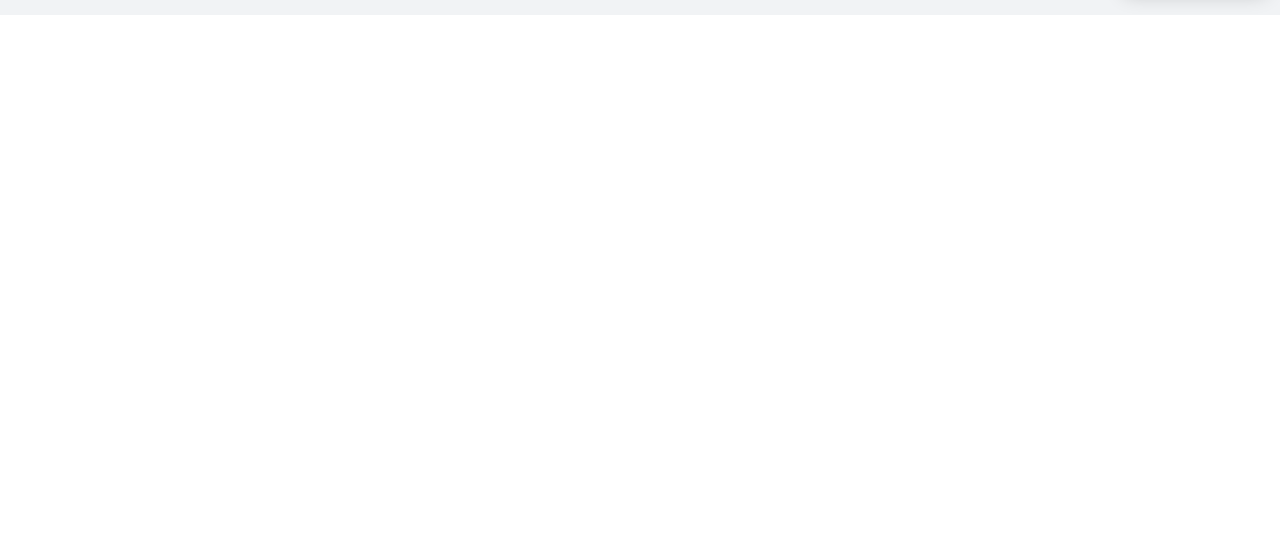
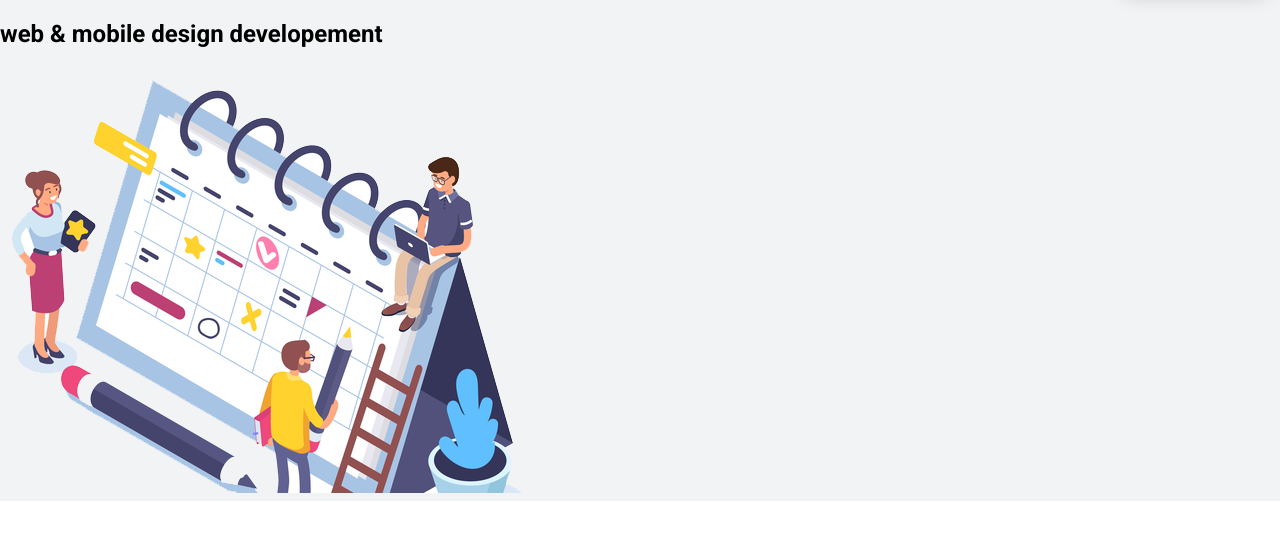
Before and after one commit to AliRezaDavuodi/frontendmentorship-05, a website: page index.html in a window 1280 px wide. Shown: the part 71-610 px from the top of the page. Drawn offline with Linux system fonts and the light colour scheme.

Commit message:
added hero markup

```diff
--- a/index.html
+++ b/index.html
@@ -45,6 +45,20 @@
           <!-- demo btn -->
           <button class="btn">Request a demo</button>
         </nav>
+
+        <!-- hero section -->
+        <section class="hero">
+          <div class="hero__left">
+            <h1 class="heading h1 hero__heading">
+              web & mobile
+              <span> design </span>
+              developement
+            </h1>
+          </div>
+          <div class="hero__right">
+            <img src="img/hero.png" alt="hero tasks" />
+          </div>
+        </section>
       </div>
     </header>
 
```
